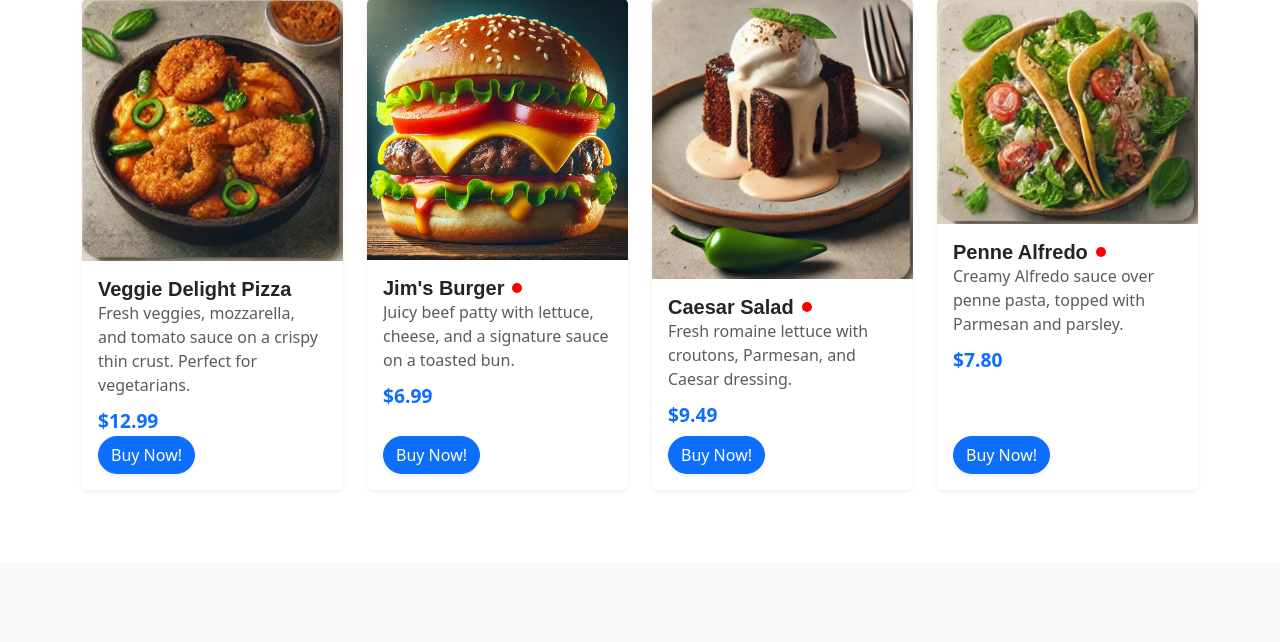
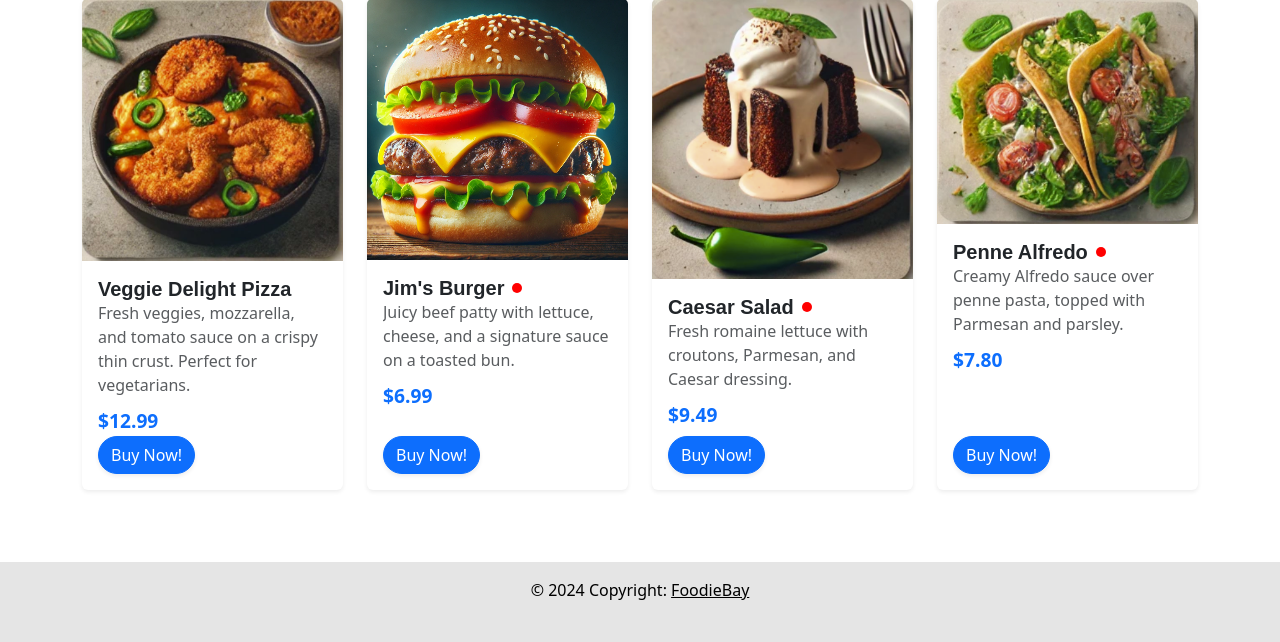
Before and after one commit to sakshamgurbhele/FoodieBay, a Django app: page / in a window 1280 px wide. Shown: the part 1165-1807 px from the top of the page. Before the commit the page ends 1639 px from the top, so only its background shows below. Run offline with Django 4.2, Linux system fonts and the light colour scheme; data comes from the database, SQL or seed files in the repository.

Commit message:
created a footer for home page 📃

```diff
--- a/FoodieBay/templates/index.html
+++ b/FoodieBay/templates/index.html
@@ -88,4 +88,19 @@
 
       <script src="https://cdn.jsdelivr.net/npm/bootstrap@5.3.3/dist/js/bootstrap.bundle.min.js" integrity="sha384-YvpcrYf0tY3lHB60NNkmXc5s9fDVZLESaAA55NDzOxhy9GkcIdslK1eN7N6jIeHz" crossorigin="anonymous"></script>
    </body>
+   <!-- Remove the container if you want to extend the Footer to full width. -->
+
+  <footer class="text-center text-lg-start">
+
+    <!-- Copyright -->
+    <div class="text-center text-black p-3" style="background-color: rgba(0, 0, 0, 0.1);">
+      © 2024 Copyright:
+      <a class="text-black" href="/">FoodieBay</a>
+      <br><br />
+      <!--Made with love by <a class="text-black" href="https://www.linkedin.com/in/sakshamgurbhele/">Saksham Gurbhele</a>-->
+    </div>
+    <!-- Copyright -->
+  </footer>
+
+<!-- End of .container -->
 </html>
```
